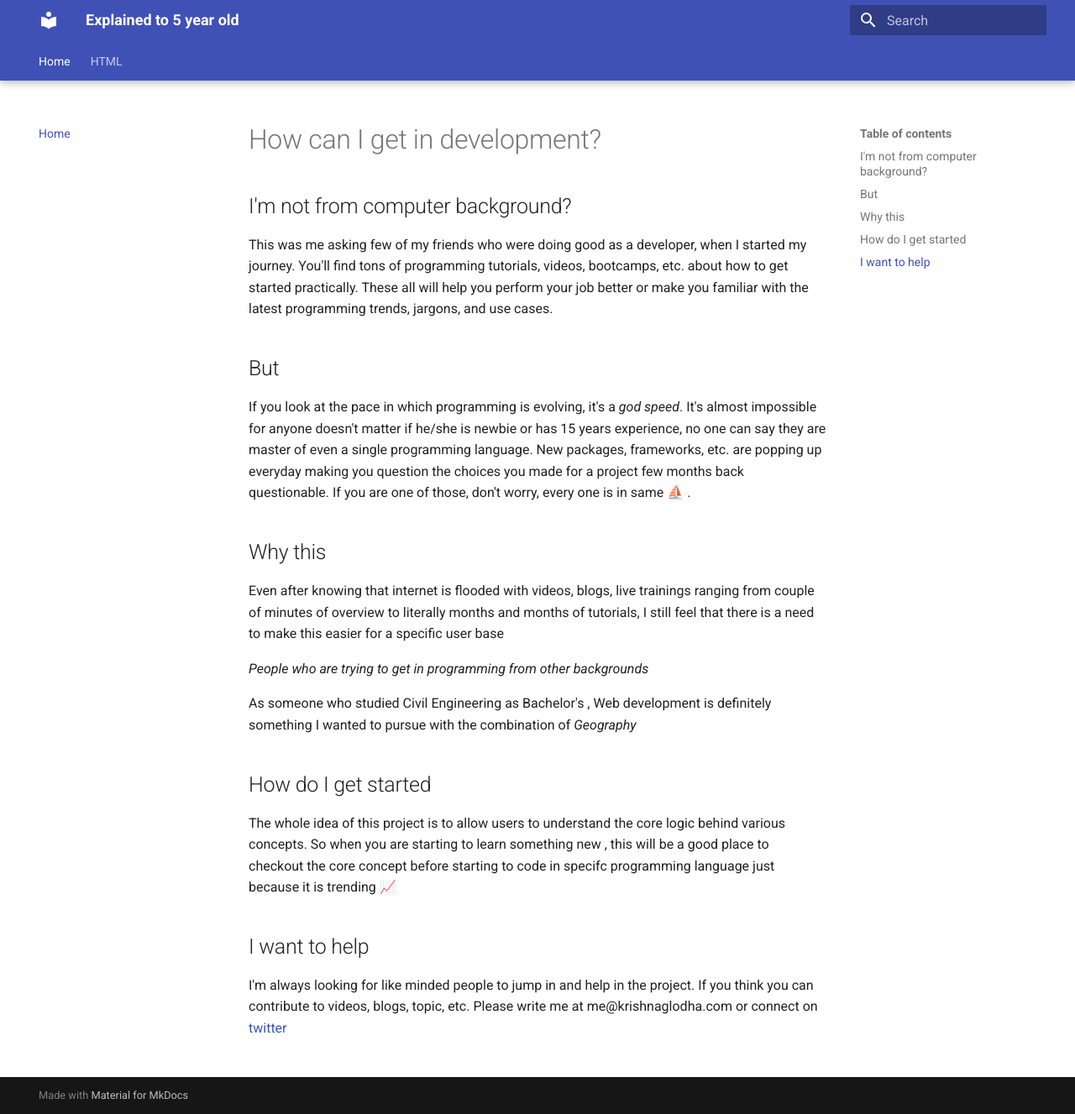
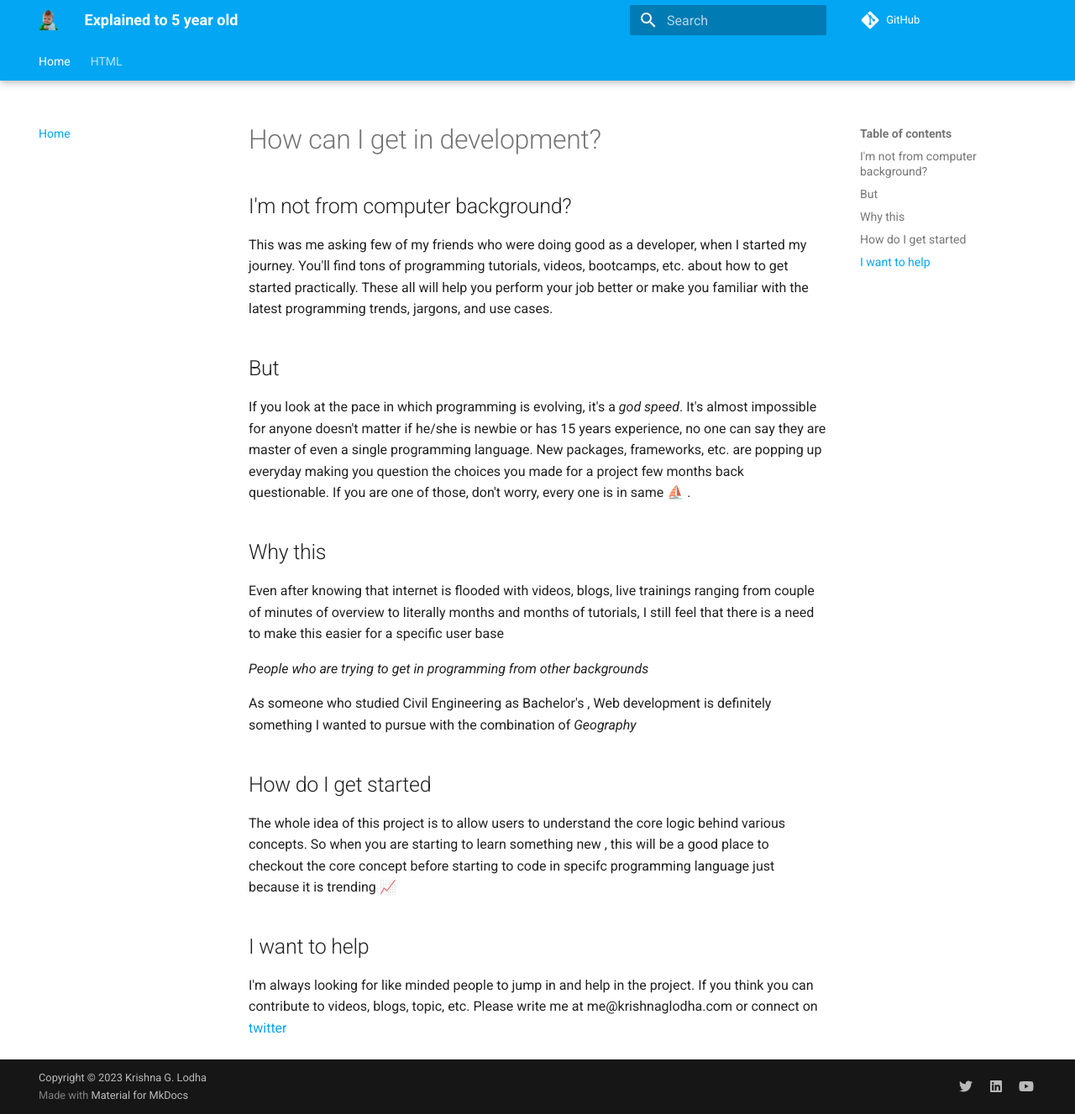
Before and after one commit to krishnaglodha/explainto5yearold, an MkDocs documentation site: the page built from docs/index.md, in a window 1280 px wide and 1327 px high. Shown: the whole window at 84% size. Built offline with MkDocs 1.6.1 and Material for MkDocs 9.7.7, drawn with Linux system fonts in a browser that asks for light colours; comment, search, counter and statistics services are not loaded.

Commit message:
updated docs

```diff
--- a/mkdocs.yml
+++ b/mkdocs.yml
@@ -1,6 +1,11 @@
 site_name: Explained to 5 year old
 theme:
   name: material
+  palette:
+    primary: light blue
+  logo: ./assets/logo.png
+  favicon: ./assets/logo.png
+
   features:
     - content.code.copy
     - navigation.tabs
@@ -9,3 +14,15 @@ nav:
     - Home: index.md
     - HTML :
       - html/index.md
+plugins:
+    - search
+repo_url: https://github.com/krishnaglodha/explainto5yearold
+extra:
+  social:
+    - icon: fontawesome/brands/twitter
+      link: https://twitter.com/krishnaglodha
+    - icon : fontawesome/brands/linkedin
+      link: https://www.linkedin.com/in/krishnaglodha/
+    - icon : fontawesome/brands/youtube
+      link: https://www.youtube.com/channel/UCwWQRgxtYxUZHSPB5JKjNIA
+copyright: Copyright &copy; 2023 Krishna G. Lodha
```
Also changed, not shown: docs/assets/logo.png (added).
